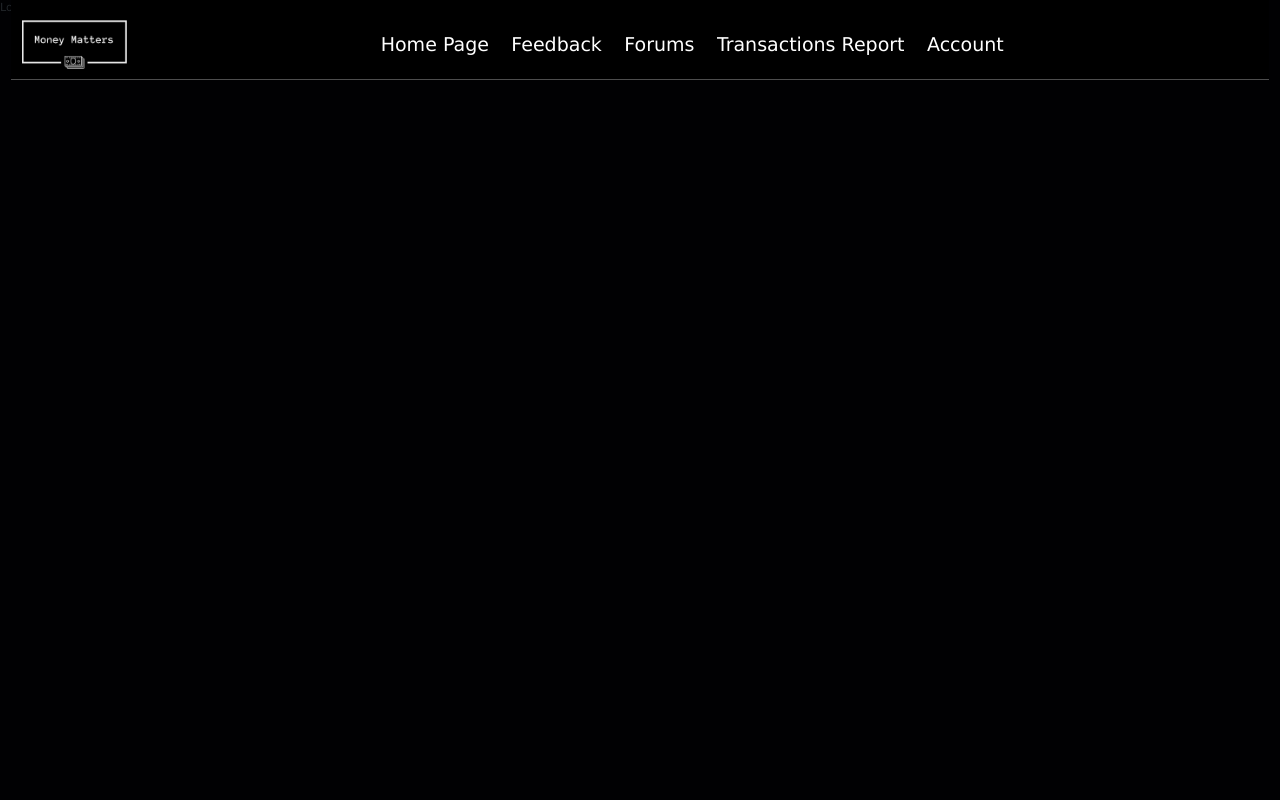
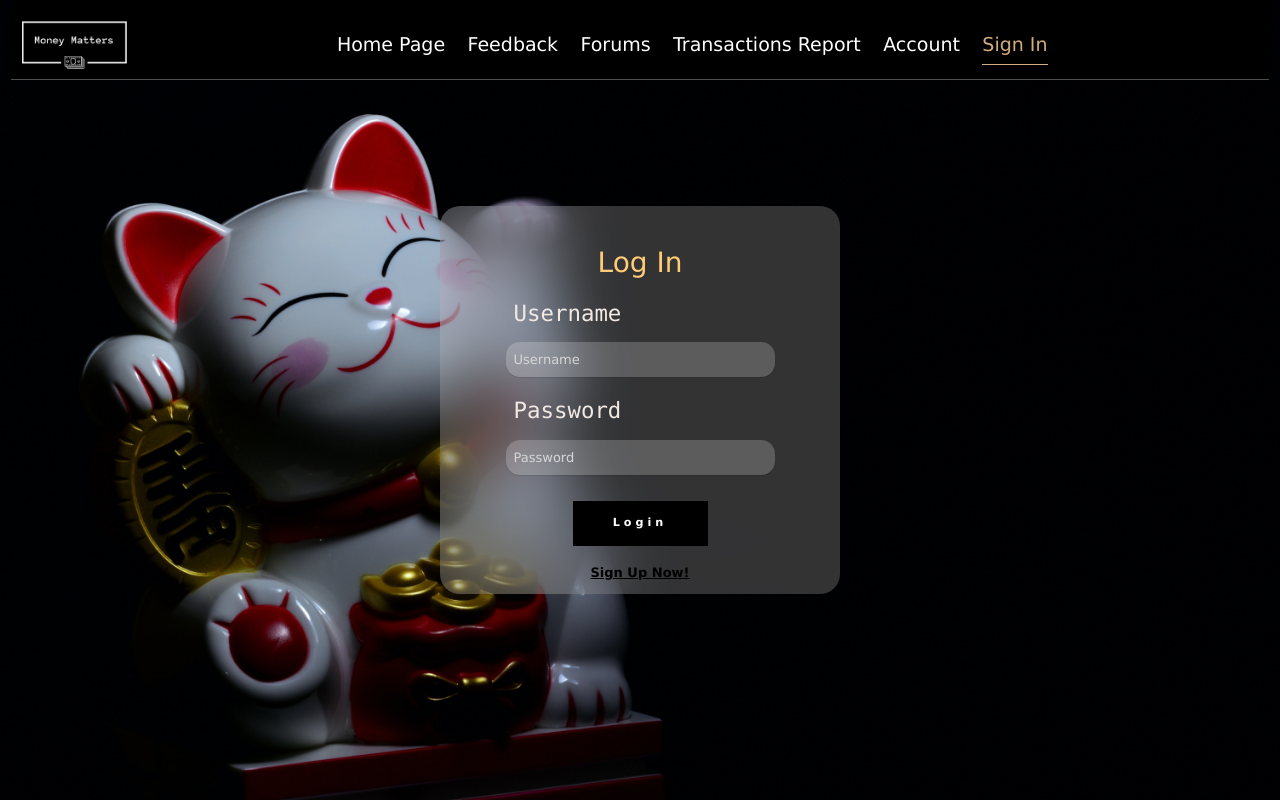
Before and after one commit to IAmSmolBoy/Money-Matters, an Angular app: page /login in a window 1280 px wide. Shown: the top 800 px of the page. Built offline with nearby package versions, Linux system fonts and the light colour scheme.

Commit message:
added login/register form
added login/register form

```diff
--- a/src/app/pages/forum-page/forum-page.component.css
+++ b/src/app/pages/forum-page/forum-page.component.css
@@ -1,6 +1,4 @@
-/* ########################################### */
-/*            detail.html                      */
-/* ########################################### */
+
 
 .head {
   margin: 0px auto;
--- a/src/app/pages/login/login.component.css
+++ b/src/app/pages/login/login.component.css
@@ -0,0 +1,125 @@
+body {
+  font-family: sans-serif;
+  margin: 0;
+}
+
+#background-container {
+  background-image: url("../../../assets/images/homeimg.jpg");
+  background-repeat: no-repeat;
+  background-size: cover;
+  height: 100vh;
+  width: 100vw;
+
+  display: flex;
+  justify-content: center;
+}
+
+#form-container-1 {
+  position: relative;
+  width: 400px;
+  height: 388px;
+  align-self: center;
+  text-align: center;
+  background-color: rgba(255,255,255,0.2);
+  border-radius: 20px;
+  padding: 40px 40px;
+
+  display: flex;
+  justify-content: center;
+
+  /**/
+  backdrop-filter: blur(0px);
+  overflow: hidden;
+
+  /* Before animation */
+  opacity: 0.5;
+  top: -700px;
+
+  animation: 1.3s formInAnim cubic-bezier(.03,1.08,.71,.95) forwards;
+  animation-delay: 1s;
+}
+@keyframes formInAnim {
+  0% {
+    opacity: .2;
+    top: -700px;
+    backdrop-filter: blur(0px);
+  }
+
+  100% {
+    opacity: 2;
+    top: 0;
+    backdrop-filter: blur(30px) ;
+  }
+}
+#form-container-1 .form-block {
+  margin: 17px 0;
+}
+#form-container-1 .form-block label {
+  font-family: "Consolas", monospace;
+  display: block;
+  padding-left: 8px;
+  margin-bottom: 12px;
+  font-size: 2em;
+  color: #f2e9e4;
+  text-align: left;
+}
+#form-container-1 .form-block input {
+  font-size: 1.2em;
+  padding:  8px ;
+  width: 269px;
+  height: 35px;
+  border: none;
+  border: 0px solid rgba(0,0,0,0.5);
+  border-radius: 14px;
+  background-color: rgba(255,255,255,0.2);
+  box-shadow: 0 1px 1px rgba(0,0,0,0.1);
+  transition: 0.1s all ease-in-out;
+}
+
+#form-container-1 > form input:focus {
+  box-shadow: 0 2px 10px rgba(0,0,0,0.2);
+  outline: none;
+}
+
+::placeholder{
+  color: #d6d6d6;
+  font-size: 13px;
+}
+
+.logintitle{
+  text-align: center;
+  font-size: 28px;
+  font-weight: bold;
+  color: #ffcb77;
+}
+
+.loginbtn{
+  cursor: pointer;
+  width:135px;
+  height:45px;
+  margin-top:9px;
+  text-align: center;
+  border:none;
+  outline:none;
+  background: black;
+  color:white;
+  font-weight:900;
+  letter-spacing:4px;
+  text-shadow: 0px 2px 0px rgba(0,0,0,0.6);
+  transition: all 0.2s ease-in-out;
+}
+
+.loginbtn:hover{
+  transform: scale(0.95);
+}
+
+.registertitle{
+  margin-top:13px;
+  font-size: 13px;
+  font-weight: bold;
+  color: black;
+}
+
+.registertitle:hover{
+  color: var(--primary-color);
+}
--- a/src/app/pages/login/login.component.html
+++ b/src/app/pages/login/login.component.html
@@ -1 +1,23 @@
-<p>login works!</p>
+<main id="background-container">
+
+  <div class="form-container" id="form-container-1">
+    <form class="">
+      <div class="logintitle">
+        <h1>Log In</h1>
+      </div>
+      <div class="form-block">
+        <label>Username</label>
+        <input type="text" placeholder="Username">
+      </div>
+      <div class="form-block">
+        <label>Password</label>
+        <input type="password" placeholder="Password">
+      </div>
+      <div class="row justify-content-center">
+        <button class="loginbtn" routerLink="">Login</button>
+      </div>
+      <br>
+        <a class= "registertitle"  [routerLink]="['/register']">Sign up now!</a>
+    </form>
+  </div>
+</main>
--- a/src/app/pages/register/register.component.css
+++ b/src/app/pages/register/register.component.css
@@ -0,0 +1,125 @@
+body {
+  font-family: sans-serif;
+  margin: 0;
+}
+
+#background-container {
+  background-image: url("../../../assets/images/homeimg.jpg");
+  background-repeat: no-repeat;
+  background-size: cover;
+  height: 100vh;
+  width: 100vw;
+
+  display: flex;
+  justify-content: center;
+}
+
+#form-container-1 {
+  position: relative;
+  width: 400px;
+  height: 555px;
+  align-self: center;
+  text-align: center;
+  background-color: rgba(255,255,255,0.2);
+  border-radius: 20px;
+  padding: 18px 5px;
+
+  display: flex;
+  justify-content: center;
+
+  /**/
+  backdrop-filter: blur(0px);
+  overflow: hidden;
+
+  /* Before animation */
+  opacity: 0.5;
+  top: -700px;
+
+  animation: 1.3s formInAnim cubic-bezier(.03,1.08,.71,.95) forwards;
+  animation-delay: 1s;
+}
+@keyframes formInAnim {
+  0% {
+    opacity: .2;
+    top: -700px;
+    backdrop-filter: blur(0px);
+  }
+
+  100% {
+    opacity: 2;
+    top: 0;
+    backdrop-filter: blur(30px) ;
+  }
+}
+#form-container-1 .form-block {
+  margin: 17px 0;
+}
+#form-container-1 .form-block label {
+  font-family: "Consolas", monospace;
+  display: block;
+  padding-left: 8px;
+  margin-bottom: 12px;
+  font-size: 2em;
+  color: #f2e9e4;
+  text-align: left;
+}
+#form-container-1 .form-block input {
+  font-size: 1.2em;
+  padding:  8px ;
+  width: 269px;
+  height: 35px;
+  border: none;
+  border: 0px solid rgba(0,0,0,0.5);
+  border-radius: 14px;
+  background-color: rgba(255,255,255,0.2);
+  box-shadow: 0 1px 1px rgba(0,0,0,0.1);
+  transition: 0.1s all ease-in-out;
+}
+
+#form-container-1 > form input:focus {
+  box-shadow: 0 2px 10px rgba(0,0,0,0.2);
+  outline: none;
+}
+
+::placeholder{
+  color: #d6d6d6;
+  font-size: 13px;
+}
+
+.registertitle{
+  text-align: center;
+  font-size: 28px;
+  font-weight: bold;
+  color: #ffcb77;
+}
+
+.registerbtn{
+  cursor: pointer;
+  width:135px;
+  height:45px;
+  margin-top:9px;
+  text-align: center;
+  border:none;
+  outline:none;
+  background: black;
+  color:white;
+  font-weight:900;
+  letter-spacing:4px;
+  text-shadow: 0px 2px 0px rgba(0,0,0,0.6);
+  transition: all 0.2s ease-in-out;
+}
+
+.registerbtn:hover{
+  transform: scale(0.95);
+}
+
+.logintitle{
+  margin-top:13px;
+  font-size: 13px;
+  font-weight: bold;
+  color: black;
+}
+
+.logintitle:hover{
+  color: var(--primary-color);
+}
--- a/src/app/pages/register/register.component.html
+++ b/src/app/pages/register/register.component.html
@@ -1 +1,31 @@
-<p>register works!</p>
+<main id="background-container">
+
+  <div class="form-container" id="form-container-1">
+    <form class="">
+      <div class="registertitle">
+        <h1>Sign Up</h1>
+      </div>
+      <div class="form-block">
+        <label>E-Mail</label>
+        <input type="email" placeholder="Email Address">
+      </div>
+      <div class="form-block">
+        <label>Username</label>
+        <input type="text" placeholder="Username">
+      </div>
+      <div class="form-block">
+        <label>Password</label>
+        <input type="password" placeholder="Password">
+      </div>
+      <div class="form-block">
+        <label>Confirm Password</label>
+        <input type="password" placeholder="Password">
+      </div>
+      <div class="row justify-content-center">
+        <button class="registerbtn" routerLink="">Register</button>
+      </div>
+      <br>
+        <a class= "logintitle"  [routerLink]="['/login']">Already have an account? Click here.</a>
+    </form>
+  </div>
+</main>
--- a/src/app/sharedpages/navbar/navbar.component.html
+++ b/src/app/sharedpages/navbar/navbar.component.html
@@ -18,5 +18,7 @@
     </li>
     <li class="nav-link" routerLink="profile" routerLinkActive="active-link">Account
     </li>
+    <li class="nav-link" routerLink="login" routerLinkActive="active-link">Sign In
+    </li>
   </ul>
 </nav>
```
